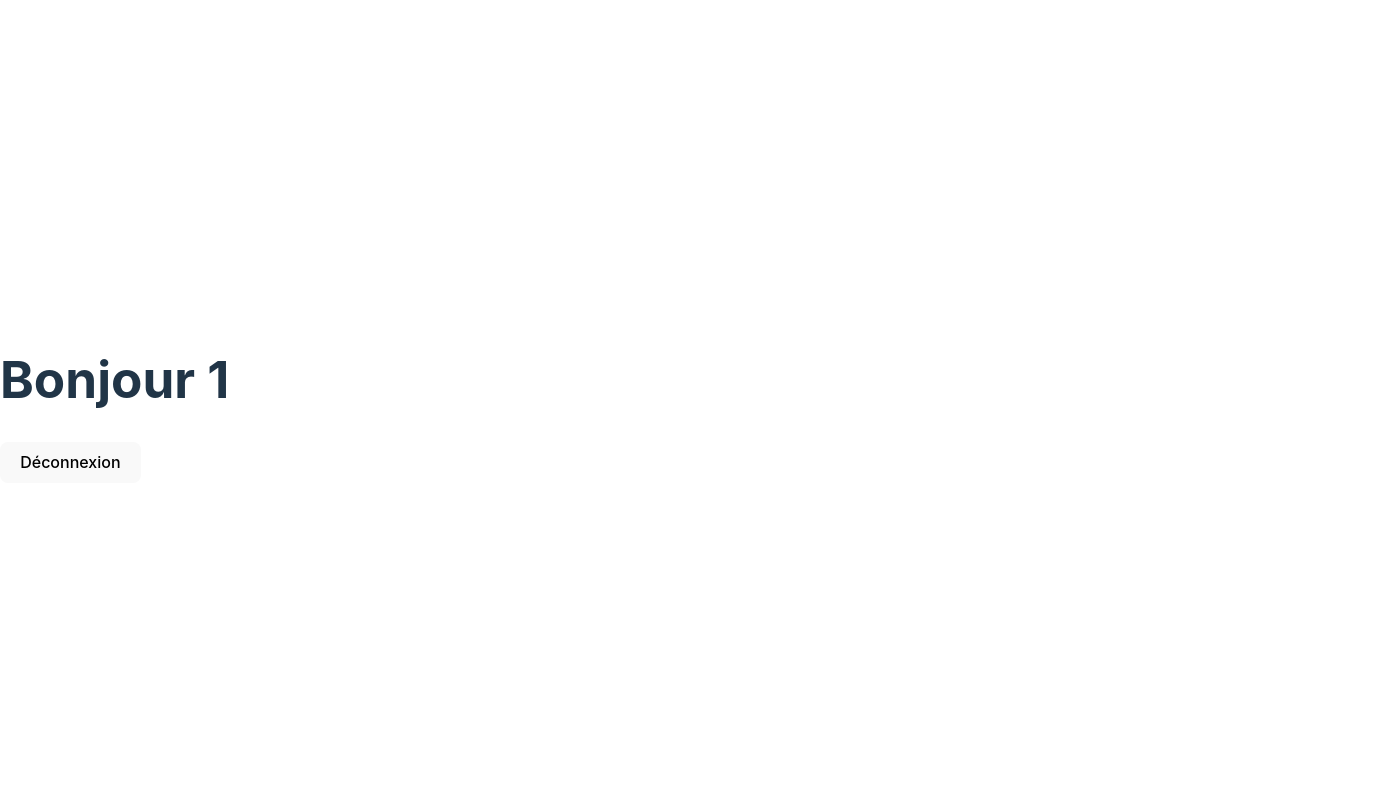
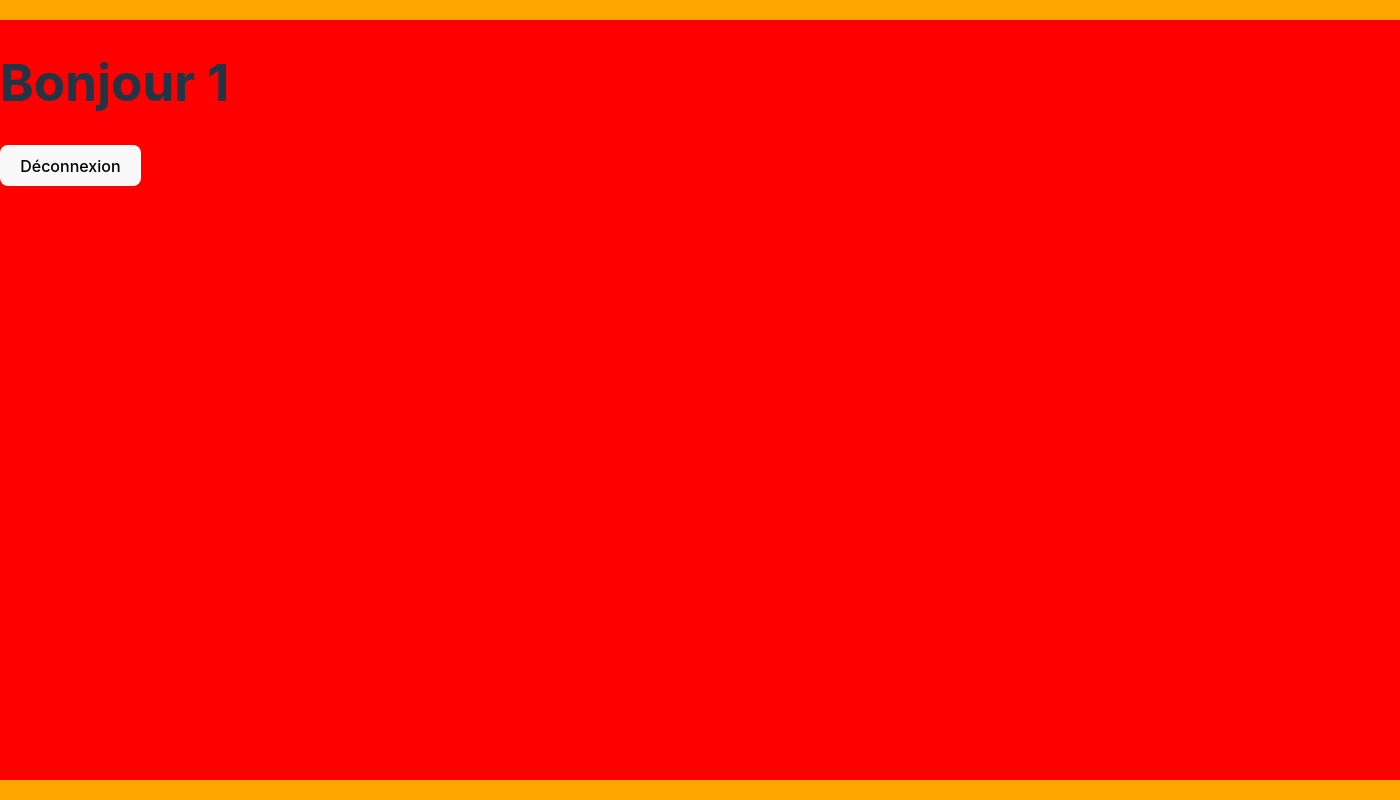
Before and after one commit to YanisMorzak/tasty-burger, a React (Vite) app: page /order/1 in a window 1280 px wide. Shown: the whole page, 1400 px wide, since content can reach past the window. Built offline with nearby package versions, Linux system fonts and the light colour scheme; a web font is replaced by a local one.

Commit message:
🚧 F04: ORDER > layout >Add container

```diff
--- a/src/components/pages/order/OrderPage.jsx
+++ b/src/components/pages/order/OrderPage.jsx
@@ -1,12 +1,32 @@
 import React from 'react'
 import { Link, useParams } from 'react-router-dom'
+import { styled } from 'styled-components';
+
+
 
 export default function OrderPage() {
     const {username} = useParams()
   return (
-    <div>
-        <h1>Bonjour {username}</h1>
-        <Link to="/"><button>Déconnexion</button></Link>
-    </div>
+    <OrderPageStyled>
+       <div className='container'>
+         <h1>Bonjour {username}</h1>
+         <Link to="/"><button>Déconnexion</button></Link>
+       </div>
+    </OrderPageStyled>
   )
 }
+
+const OrderPageStyled = styled.div`
+  background: orange;
+  height: 100vh;
+  display: flex;
+  justify-content: center;
+  align-items: center;
+
+  .container {
+    background: red;
+    height: 95vh;
+    width: 1400px;
+  }
+
+`;
```
